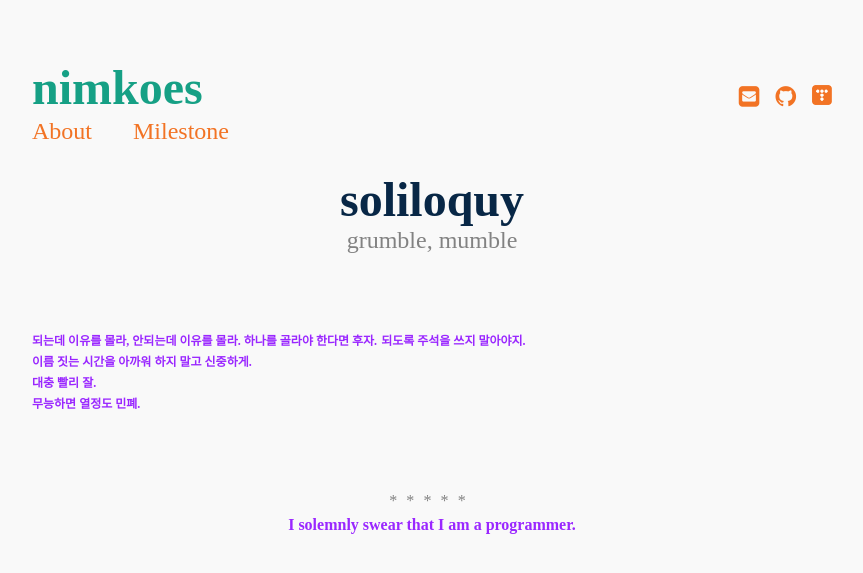
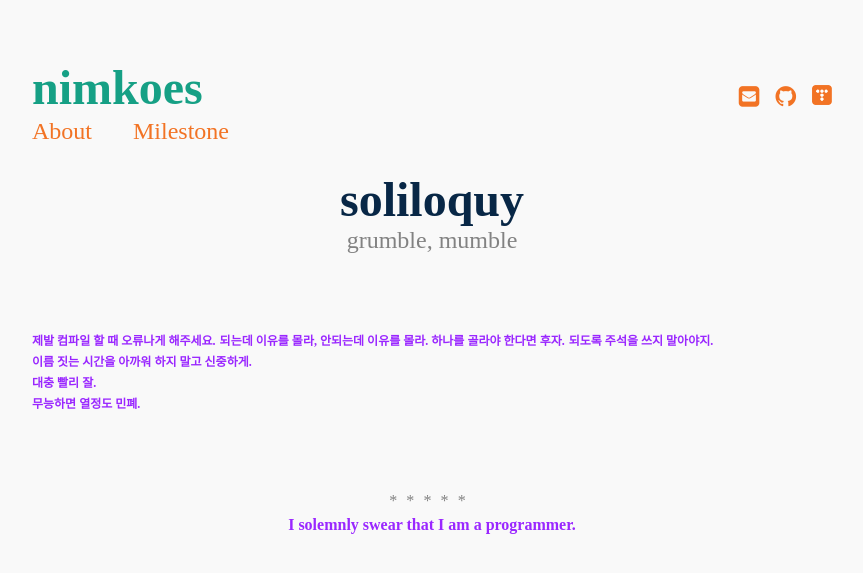
Before and after one commit to nimkoes/portfolio, a Jekyll site: the page built from _posts/1350-01-24-soliloquy.md, in a window 1280 px wide. Shown: the top 573 px of the page, without its empty margins (208-1071 px from the left). Built offline with Jekyll 4.4.1, drawn with Linux system fonts in a browser that asks for light colours.

Commit message:
mod post

```diff
--- a/_posts/1350-01-24-soliloquy.md
+++ b/_posts/1350-01-24-soliloquy.md
@@ -9,6 +9,7 @@ author: "nimkoes"
 
 
 
+<sub>**제발 컴파일 할 때 오류나게 해주세요.**</sub>
 <sub>**되는데 이유를 몰라, 안되는데 이유를 몰라. 하나를 골라야 한다면 후자.**</sub>
 <sub>**되도록 주석을 쓰지 말아야지.**</sub>
 <sub>**이름 짓는 시간을 아까워 하지 말고 신중하게.**</sub>
```
